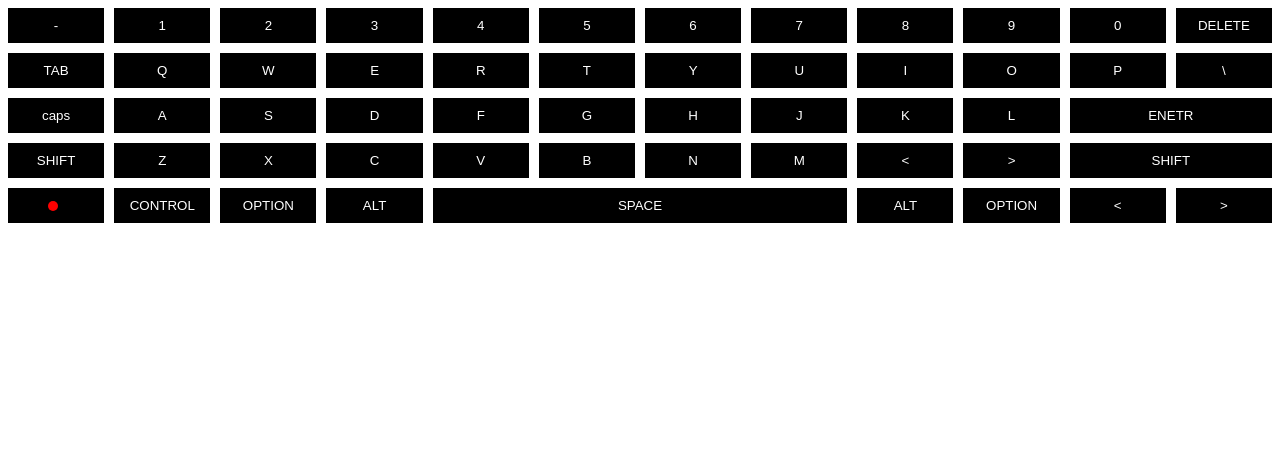
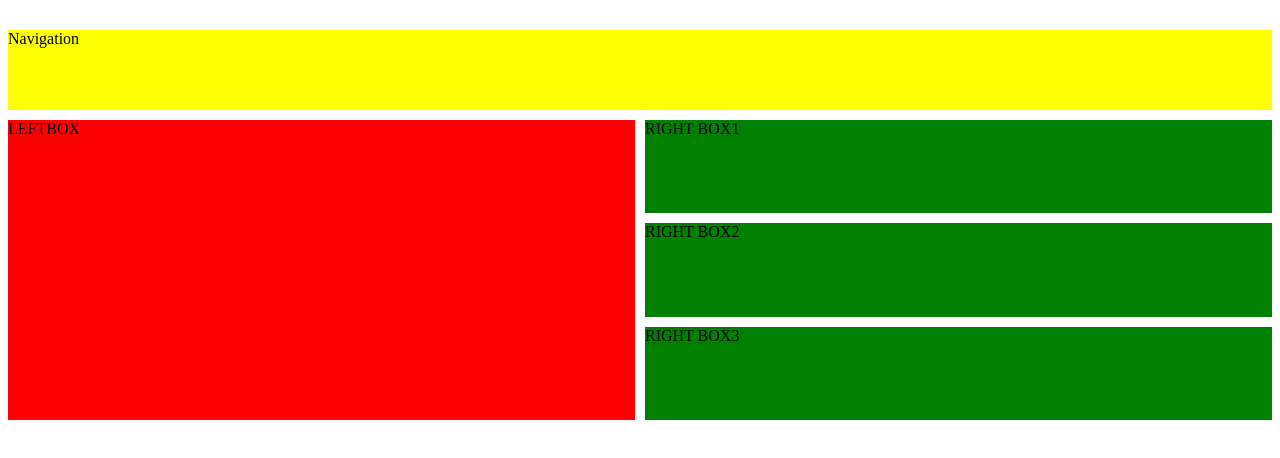
Before and after one commit to Anjali-gayakwad/keyboard, a plain HTML site: page index.html in a window 1280 px wide. Drawn offline with Linux system fonts and the light colour scheme.

Commit message:
Add files via upload

```diff
--- a/index.html
+++ b/index.html
@@ -7,94 +7,60 @@
 </head>
 <body>
     <style>
+
         #container{
             display: grid;
-            grid-template-columns: repeat(12,1fr);
+            grid-template-columns: repeat(2,1fr);
             gap: 10px;
+            margin-top: 30px;
         }
-        .btn{
-            background-color: black;
-            color: white;
-            padding: 10px;
-            border:none;
+        div{
+
         }
-        .enter{
-            grid-column-start: 11;
-            grid-column-end: 13;
+        .nav{
+            background-color: yellow;
+            color: black;
+            grid-column-start: 1;
+            grid-column-end: 3;
+            height: 80px;
         }
-        .shift{
-            grid-column-start: 11;
-            grid-column-end: 13;
+
+        .box1{
+            background-color: red;
+            color: black;
+            height: 300px;
+
         }
-        .space{
-            grid-column-start: 5;
-            grid-column-end: 9;
+        .box2{
+            display: grid;
+            grid-template-rows: 3,1fr;
+            gap: 10px;
+
         }
-        #circle{
-            height: 10px;
-            width: 10px;
-            border-radius: 50%;
-            background-color: red;
-            margin-left: 30px;
+        .rb1{
+            background-color: green;
+            color: black;
+        }
+        .rb2{
+            background-color: green;
+            color: black;
+        }
+        .rb3{
+            background-color: green;
+            color: black;
         }
 
     </style>
     <div id="container">
-        <button class="btn">-</button>
-        <button class="btn">1</button>
-        <button class="btn">2</button>
-        <button class="btn">3</button>
-        <button class="btn">4</button>
-        <button class="btn">5</button>
-        <button class="btn">6</button>
-        <button class="btn">7</button>
-        <button class="btn">8</button>
-        <button class="btn">9</button>
-        <button class="btn">0</button>
-        <button class="btn">DELETE</button>
-        <button class="btn">TAB</button>
-        <button class="btn">Q</button>
-        <button class="btn">W</button>
-        <button class="btn">E</button>
-        <button class="btn">R</button>
-        <button class="btn">T</button>
-        <button class="btn">Y</button>
-        <button class="btn">U</button>
-        <button class="btn">I</button>
-        <button class="btn">O</button>
-        <button class="btn">P</button>
-        <button class="btn">\</button>
-        <button class="btn">caps</button>
-        <button class="btn">A</button>
-        <button class="btn">S</button>
-        <button class="btn">D</button>
-        <button class="btn">F</button>
-        <button class="btn">G</button>
-        <button class="btn">H</button>
-        <button class="btn">J</button>
-        <button class="btn">K</button>
-        <button class="btn">L</button>
-        <button class="btn enter">ENETR</button>
-        <button class="btn">SHIFT</button>
-        <button class="btn">Z</button>
-        <button class="btn">X</button>
-        <button class="btn">C</button>
-        <button class="btn">V</button>
-        <button class="btn">B</button>
-        <button class="btn">N</button>
-        <button class="btn">M</button>
-        <button class="btn"><</button>
-        <button class="btn">></button>
-        <button class="btn shift">SHIFT</button>
-        <button class="btn"><div id="circle"></div></button>
-        <button class="btn">CONTROL</button>
-        <button class="btn">OPTION</button>
-        <button class="btn">ALT</button>
-        <button class="btn space">SPACE</button>
-        <button class="btn">ALT</button>
-        <button class="btn">OPTION</button>
-        <button class="btn"><</button>
-        <button class="btn">></button>
+        <div class="nav">Navigation</div>
+        <div class="box1">
+          LEFTBOX
+        </div>
+        <div class="box2">
+        <div class="rb1">RIGHT BOX1</div>
+        <div class="rb2">RIGHT BOX2</div>
+        <div class="rb3">RIGHT BOX3</div>
+        </div>
     </div>
 </body>
 </html>
```
